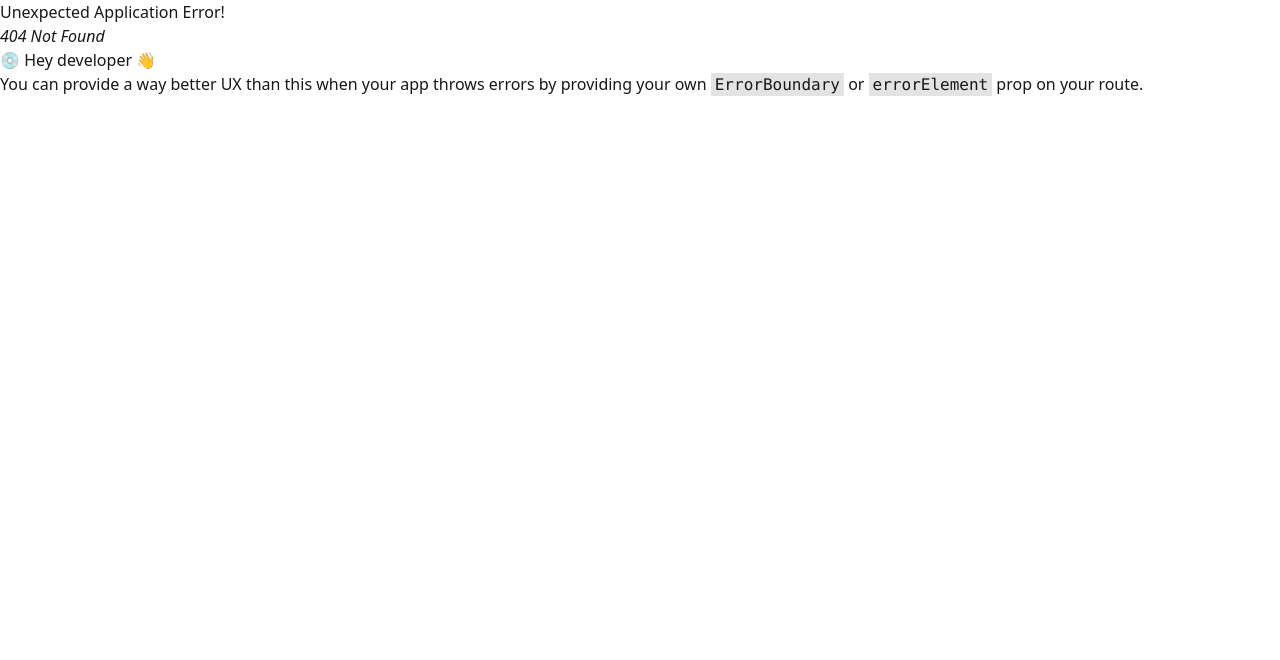
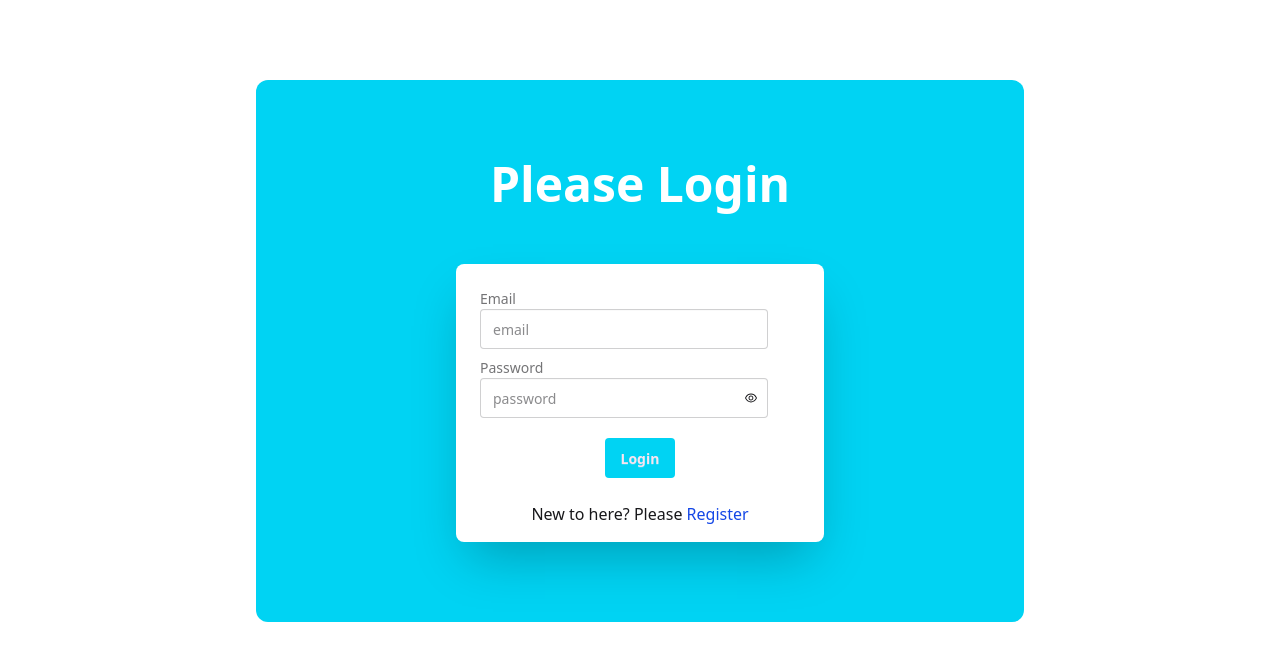
Before and after one commit to Likhon22/blog-client, a React (Vite) app: page /login in a window 1280 px wide. Before the commit this address had no page. Shown: the top 660 px of the page. Built offline with nearby package versions, Linux system fonts and the light colour scheme.

Commit message:
feat:added firebase config

```diff
--- a/package.json
+++ b/package.json
@@ -13,9 +13,10 @@
     "@tailwindcss/vite": "^4.0.7",
     "blog-client": "file:",
     "daisyui": "^5.0.0-beta.8",
+    "firebase": "^11.3.1",
     "react": "^18.3.1",
     "react-dom": "^18.3.1",
-    "react-icons": "^5.4.0",
+    "react-icons": "^5.5.0",
     "react-quill": "^2.0.0",
     "react-router-dom": "^7.1.5",
     "tailwindcss": "^4.0.7"
--- /dev/null
+++ b/src/firebase/firebase.config.js
@@ -0,0 +1,17 @@
+// Import the functions you need from the SDKs you need
+import { initializeApp } from "firebase/app";
+// TODO: Add SDKs for Firebase products that you want to use
+// https://firebase.google.com/docs/web/setup#available-libraries
+
+// Your web app's Firebase configuration
+const firebaseConfig = {
+  apiKey: "AIzaSyDI84LIjrtk1wViHp0BFs4hD0nWMahOsi8",
+  authDomain: "blog-management-5a3e5.firebaseapp.com",
+  projectId: "blog-management-5a3e5",
+  storageBucket: "blog-management-5a3e5.firebasestorage.app",
+  messagingSenderId: "264261432047",
+  appId: "1:264261432047:web:daa7df43054327d124611a"
+};
+
+// Initialize Firebase
+const app = initializeApp(firebaseConfig);
--- a/src/pages/Login/Login.jsx
+++ b/src/pages/Login/Login.jsx
@@ -0,0 +1,105 @@
+import { useState } from "react";
+import { AiOutlineEye, AiOutlineEyeInvisible } from "react-icons/ai";
+import { NavLink, useLocation, useNavigate } from "react-router-dom";
+
+const Login = () => {
+  const [toggle, setToggle] = useState(false);
+  const navigate = useNavigate();
+
+  const location = useLocation();
+  console.log(location);
+  const to = location?.state?.from?.pathname || "/";
+
+  const handleLogin = async (e) => {
+    e.preventDefault();
+    const form = e.target;
+    const email = form.email.value;
+    // const res = await axios.get(`/users/${email}`);
+
+    // const username = res?.data?.username;
+    // const userImage = res?.data?.userImage;
+    // const role = res?.data?.role;
+
+    // const password = form.password.value;
+
+    // await login(email, password, username, userImage, role).then((data) => {
+    //   if (data) {
+    //     toast.success("Login Successfully");
+    //     navigate(to, { replace: true });
+    //   }
+    // });
+  };
+
+  return (
+    <div className="md:w-3/5 mx-4 md:mx-auto items-center mt-20 py-16 bg-cyan-400 rounded-xl">
+      <div className="hero-content flex-col ">
+        <div className="text-center lg:text-left">
+          <h1 className=" text-3xl md:text-4xl lg:text-5xl font-bold mb-10 text-white">
+            Please Login{" "}
+          </h1>
+        </div>
+        <div className="card md:w-3/4   lg:w-1/2   shadow-2xl bg-base-100">
+          <form className="card-body" onSubmit={handleLogin}>
+            <div className="form-control flex flex-col ">
+              <label className="label">
+                <span className="label-text">Email</span>
+              </label>
+              <input
+                type="email"
+                placeholder="email"
+                name="email"
+                className="input input-bordered w-[90%]"
+                required
+              />
+            </div>
+
+            <div className="form-control">
+              <label className="label">
+                <span className="label-text">Password</span>
+              </label>
+              <div className="flex items-center relative ">
+                <input
+                  type={toggle ? "text" : "password"}
+                  placeholder="password"
+                  name="password"
+                  className="input input-bordered w-[90%] "
+                  required
+                />
+                {toggle ? (
+                  <AiOutlineEyeInvisible
+                    onClick={() => setToggle(!toggle)}
+                    className="relative right-6 cursor-pointer"
+                  ></AiOutlineEyeInvisible>
+                ) : (
+                  <AiOutlineEye
+                    onClick={() => setToggle(!toggle)}
+                    className="relative right-6 cursor-pointer"
+                  ></AiOutlineEye>
+                )}
+              </div>
+            </div>
+            <div className="form-control flex justify-center mt-3">
+              <button
+                type="submit"
+                className="btn btn-secondary bg-cyan-400 hover:bg-cyan-600 border-none shadow-none"
+              >
+                Login
+              </button>
+            </div>
+          </form>
+          <p className="text-center mb-4">
+            New to here? Please{" "}
+            <NavLink
+              to="/register"
+              className="text-blue-700 hover:border-b border-black"
+            >
+              Register
+            </NavLink>
+          </p>
+        </div>
+      </div>
+    </div>
+  );
+};
+
+export default Login;
--- a/src/routes/router.jsx
+++ b/src/routes/router.jsx
@@ -1,6 +1,7 @@
 import { createBrowserRouter } from "react-router-dom";
 import App from "../App";
 import Home from "../pages/Home/Home";
+import Login from "../pages/Login/Login";
 
 const router = createBrowserRouter([
   {
@@ -13,6 +14,10 @@ const router = createBrowserRouter([
       },
     ],
   },
+  {
+    path: "/login",
+    element: <Login />,
+  },
 ]);
 
 export default router;
```
Also changed, not shown: 2 other files (tests, documents, lock files or other folders).
